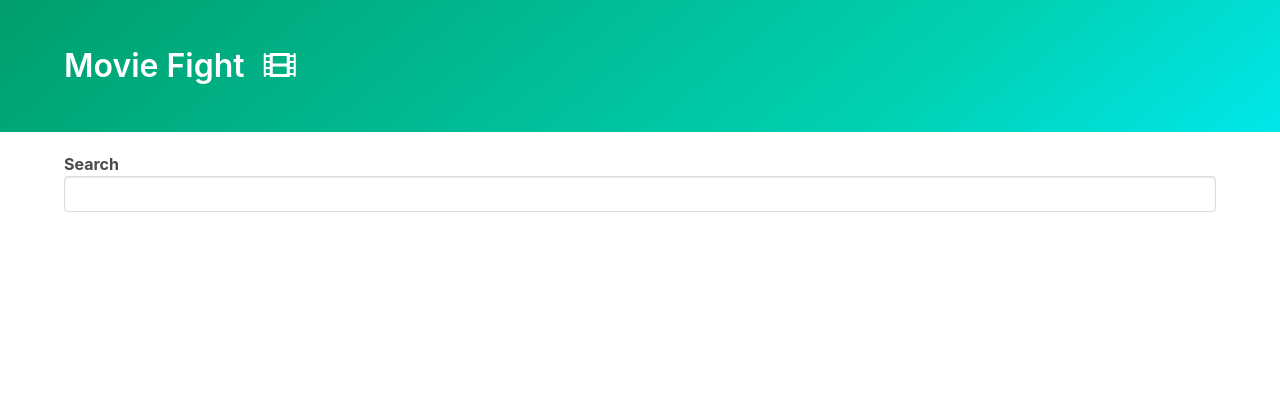
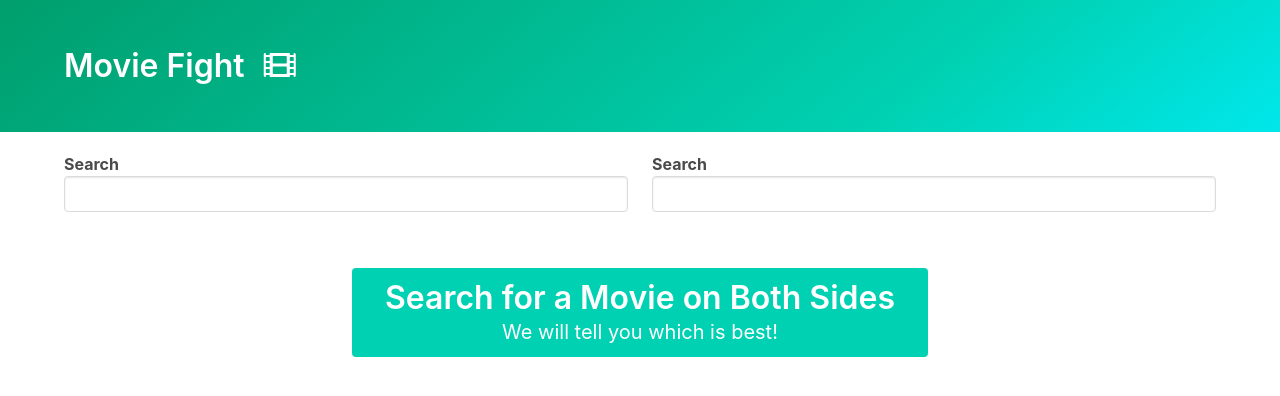
Before and after one commit to En-Jen/movie-fight, a plain HTML site: page index.html in a window 1280 px wide. Drawn offline with nearby package versions, Linux system fonts and the light colour scheme.

Commit message:
added second search input w/ autocomplete dropdown

```diff
--- a/index.html
+++ b/index.html
@@ -26,8 +26,22 @@
       </div>
     </section>
     <div class="container">
-      <div class="autocomplete"></div>
-      <div id="summary"></div>
+      <div class="columns">
+        <div class="column">
+          <div id="left-autocomplete"></div>
+          <div id="left-summary"></div>
+        </div>
+
+        <div class="column">
+          <div id="right-autocomplete"></div>
+          <div id="right-summary"></div>
+        </div>
+      </div>
+
+      <div class="column is-half notification is-primary tutorial">
+        <h1 class="title">Search for a Movie on Both Sides</h1>
+        <p class="subtitle">We will tell you which is best!</p>
+      </div>
     </div>
 
     <!-- <article class="media">
--- a/index.js
+++ b/index.js
@@ -1,6 +1,4 @@
-createAutoComplete({
-    // Location in HTML where autocomplete is located
-    root: document.querySelector('.autocomplete'),
+const autoCompleteConfig = {
     // Render each movie option in dropdown
     renderOption(movie) {
         const imgSrc = movie.Poster === 'N/A' ? '' : movie.Poster;
@@ -8,10 +6,6 @@ createAutoComplete({
             <img src="${imgSrc}"/>
             ${movie.Title} (${movie.Year})
         `;
-    },
-    // Fetch data from API on the selected option and render it to the page
-    onOptionSelect(movie) {
-        onMovieSelect(movie);
     },
     // Change input value to the selected movie title
     inputValue(movie) {
@@ -32,10 +26,36 @@ createAutoComplete({
 
         return response.data.Search;
     }
+};
+
+createAutoComplete({
+    // Copy everything inside of autoCompleteConfig
+    ...autoCompleteConfig,
+    // Location in HTML where left autocomplete is located
+    root: document.querySelector('#left-autocomplete'),
+    onOptionSelect(movie) {
+        // Hide tutorial when user clicks on a movie option
+        document.querySelector('.tutorial').classList.add('is-hidden');
+        // Fetch data from API on the selected option and render it to the page
+        onMovieSelect(movie, document.querySelector('#left-summary'));
+    },
+});
+
+createAutoComplete({
+    // Copy everything inside of autoCompleteConfig
+    ...autoCompleteConfig,
+    // Location in HTML where right autocomplete is located
+    root: document.querySelector('#right-autocomplete'),
+    onOptionSelect(movie) {
+        // Hide tutorial when user clicks on a movie option
+        document.querySelector('.tutorial').classList.add('is-hidden');
+        // Fetch data from API on the selected option and render it to the page
+        onMovieSelect(movie, document.querySelector('#right-summary'));
+    },
 });
 
 // Fetch detailed data about a selected movie
-const onMovieSelect = async movie => {
+const onMovieSelect = async (movie, summaryElement) => {
     const response = await axios.get('http://www.omdbapi.com/', {
         params: {
             apikey: 'a1f890d6',
@@ -43,7 +63,7 @@ const onMovieSelect = async movie => {
         }
     });
 
-    document.querySelector('#summary').innerHTML = movieTemplate(response.data);
+    summaryElement.innerHTML = movieTemplate(response.data);
 };
 
 // HTML for movie details
```
